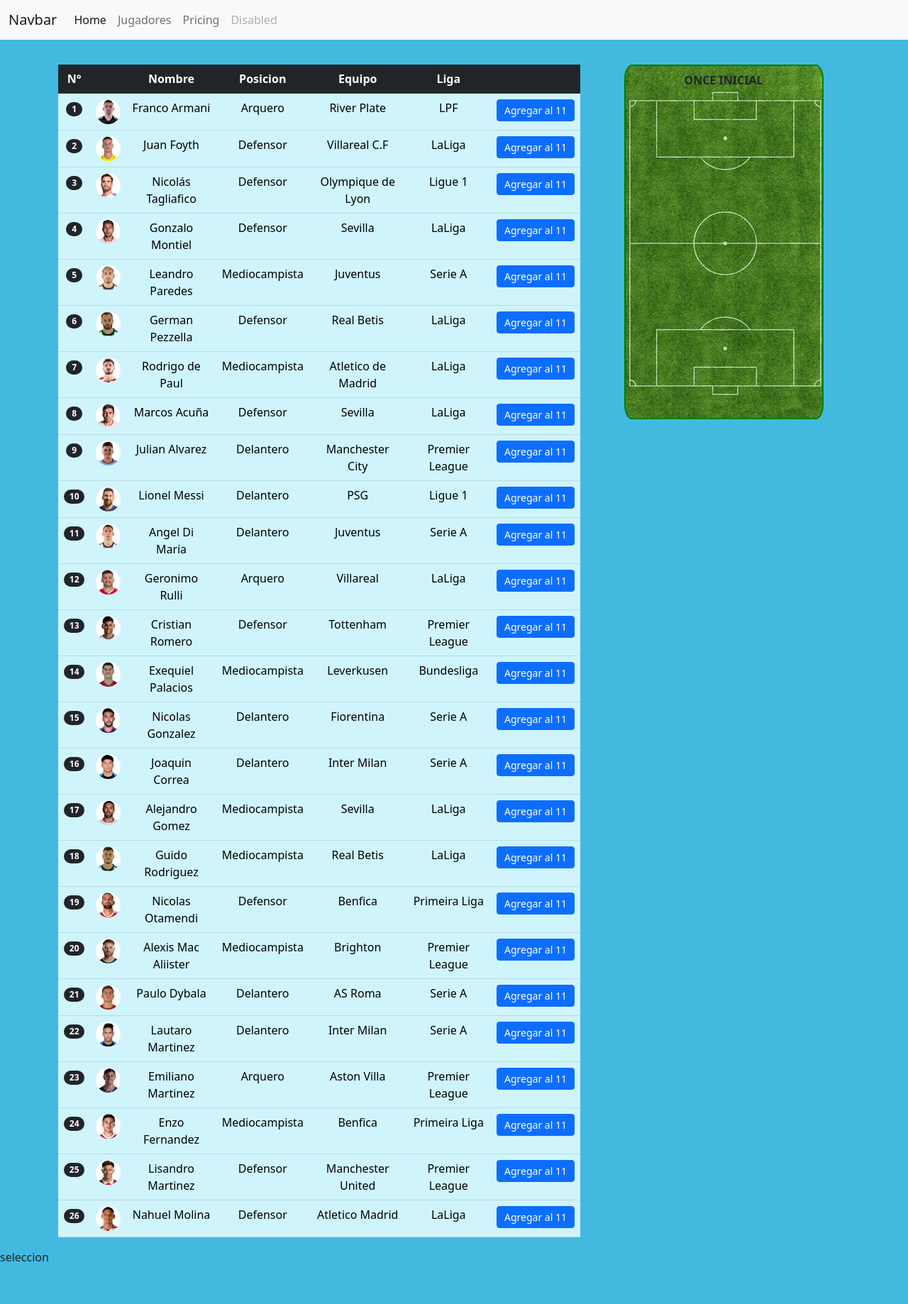
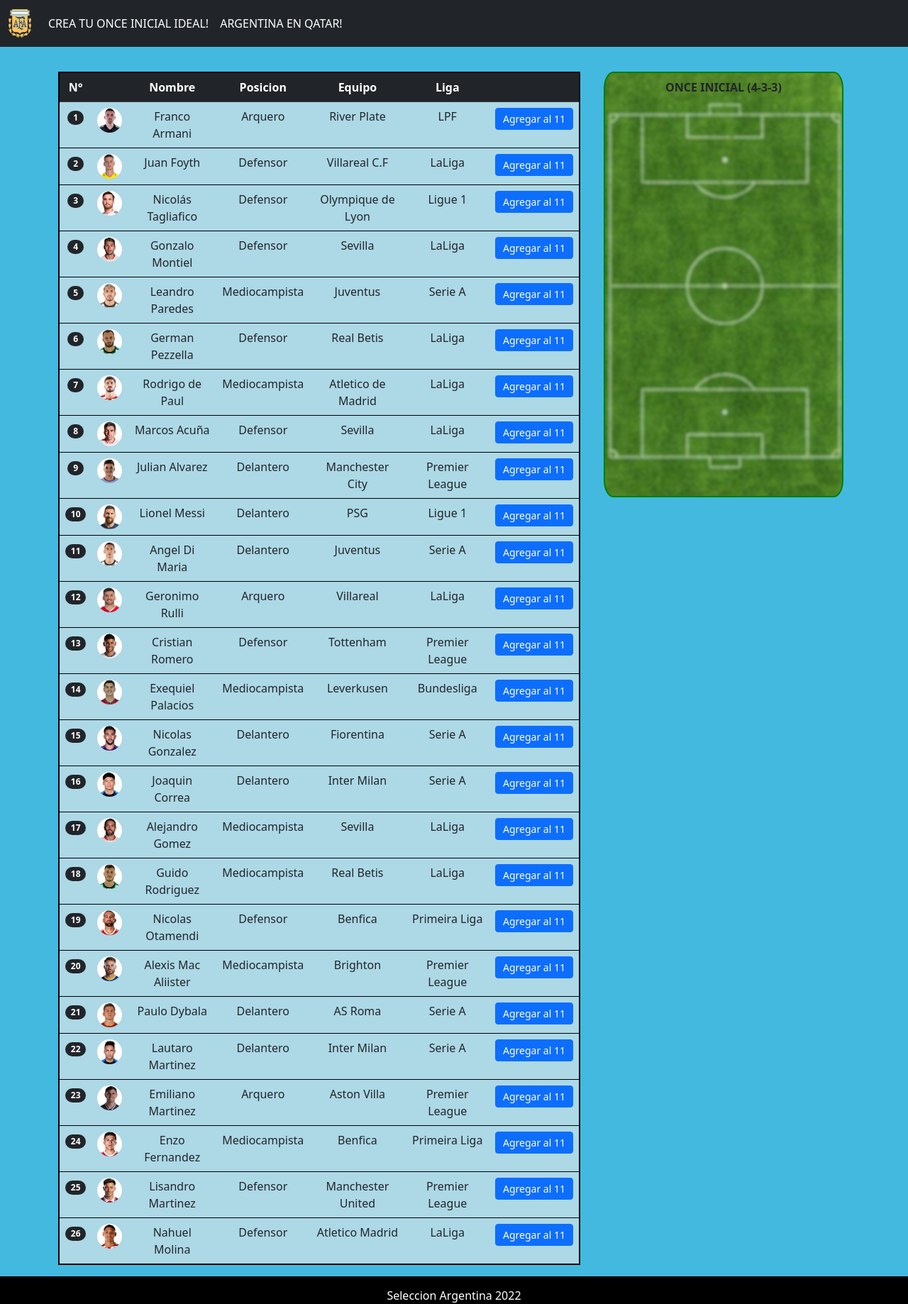
Before and after one commit to javoalon/TP-Angular, an Angular app: page / in a window 1280 px wide. Shown: the whole page at 71% size. Before the commit the page ends 1784 px from the top, so only its background shows below. Built offline with nearby package versions, Linux system fonts and the light colour scheme.

Commit message:
Delete player del 11, nav con disenio

```diff
--- a/src/app/app.component.html
+++ b/src/app/app.component.html
@@ -1,16 +1,10 @@
-<nav class="navbar navbar-expand-lg bg-light">
+<nav class="navbar navbar-expand-lg bg-dark">
   <div class="container-fluid">
-    <a class="navbar-brand" href="#">Navbar</a>
-    <button class="navbar-toggler" type="button" data-bs-toggle="collapse" data-bs-target="#navbarNavAltMarkup"
-      aria-controls="navbarNavAltMarkup" aria-expanded="false" aria-label="Toggle navigation">
-      <span class="navbar-toggler-icon"></span>
-    </button>
+    <a class="navbar-brand" href="#"><img src="../assets/img/afa-logo.png" alt="afa-logo afa" width="32"></a>
     <div class="collapse navbar-collapse" id="navbarNavAltMarkup">
       <div class="navbar-nav">
-        <a class="nav-link active" aria-current="page" href="#">Home</a>
-        <a class="nav-link" href="#">Jugadores</a>
-        <a class="nav-link" href="#">Pricing</a>
-        <a class="nav-link disabled">Disabled</a>
+        <a class="nav-link text-white" href="#">CREA TU ONCE INICIAL IDEAL!</a>
+        <a class="nav-link text-white" href="#">ARGENTINA EN QATAR!</a>
       </div>
     </div>
   </div>
@@ -25,4 +19,4 @@
     </div>
   </div>
 </div>
-<footer>{{title}}</footer>
+<footer>Seleccion Argentina 2022</footer>
--- a/src/app/app.component.scss
+++ b/src/app/app.component.scss
@@ -0,0 +1,6 @@
+footer{
+    text-align: center;
+    background-color: black;
+    padding-top: 15px;
+    color: white;
+}
--- a/src/app/once-inicial.service.ts
+++ b/src/app/once-inicial.service.ts
@@ -6,52 +6,60 @@ import { Player } from './player-list/Player';
     providedIn: 'root'
 })
 export class OnceInicialService {
-    private _OnceIniciales: Player[]=[];
-    OnceIniciales: BehaviorSubject<Player[]>= new BehaviorSubject(this._OnceIniciales);
-    constructor() {}
+    private _OnceIniciales: Player[] = [];
+    OnceIniciales: BehaviorSubject<Player[]> = new BehaviorSubject(this._OnceIniciales);
+    constructor() { }
     addToEleven(player: Player) {
         let defensores = 0;
         let mediocampistas = 0;
         let delanteros = 0;
-        let item = this._OnceIniciales.find((v1) => v1.name == player.name);
+        let item = this._OnceIniciales.find((v1) => v1.name == player.name); //se fija si existe ya ese jugador dentro del arreglo de los 11
         if (!item) {
             switch (player.position) {
                 case "Arquero":
-                    if (!this._OnceIniciales.find((v1) => v1.position == player.position)){
+                    if (!this._OnceIniciales.find((v1) => v1.position == player.position)) {
                         this._OnceIniciales.push(player);
+                        player.inTeam = true;
                     }
                     break;
                 case "Defensor":
                     this._OnceIniciales.forEach(player => {
-                        if(player.position=="Defensor")
+                        if (player.position == "Defensor")
                             defensores++;
                     });
-                    if(defensores<4)
+                    if (defensores < 4){
                         this._OnceIniciales.push(player);
+                        player.inTeam = true;
+                    }
                     break;
                 case "Mediocampista":
                     this._OnceIniciales.forEach(player => {
-                        if(player.position=="Mediocampista")
+                        if (player.position == "Mediocampista")
                             mediocampistas++;
                     });
-                    if(mediocampistas<3)
+                    if (mediocampistas < 3){
                         this._OnceIniciales.push(player);
+                        player.inTeam = true;
+                    }
                     break;
                 case "Delantero":
                     this._OnceIniciales.forEach(player => {
-                        if(player.position=="Delantero")
+                        if (player.position == "Delantero")
                             delanteros++;
                     });
-                    if(delanteros<3)
-                        this._OnceIniciales.push(player);
+                    if (delanteros < 3){
+                        this._OnceIniciales.push(player)
+                        player.inTeam = true;
+                    }
                     break;
             }
         }
     }
-    deleteFromEleven(playerToDelete:Player){
+    deleteFromEleven(playerToDelete: Player) {
         const indexOfObject = this._OnceIniciales.findIndex(player => {
             return player.number === playerToDelete.number;
-          });
-          this._OnceIniciales.splice(indexOfObject, 1);
+        });
+        this._OnceIniciales.splice(indexOfObject, 1);
+        playerToDelete.inTeam=false;
     }
 }
--- a/src/app/once-inicial/once-inicial.component.html
+++ b/src/app/once-inicial/once-inicial.component.html
@@ -3,7 +3,7 @@
         <thead>
             <tr>
                 <th></th>
-                <th>ONCE INICIAL</th>
+                <th>ONCE INICIAL (4-3-3)</th>
                 <th></th>
             </tr>
         </thead>
--- a/src/app/once-inicial/once-inicial.component.scss
+++ b/src/app/once-inicial/once-inicial.component.scss
@@ -1,14 +1,14 @@
 .container {
     background-image: url(../../assets/img/cancha-futbol.jpg);
-    min-height: 500px;
-    max-width: 281px;
+    min-height: 600px;
+    max-width: 338px;
     margin-top: 35px;
     border: 2px solid green;
     border-radius: 4%;
 }
 
 .icon {
-    width: 27px;
+    width: 32px;
     border-radius: 100%;
 }
 
--- a/src/app/player-list/Player.ts
+++ b/src/app/player-list/Player.ts
@@ -5,4 +5,5 @@ export interface Player {
     team: string;
     league: string;
     number: number;
+    inTeam: boolean;
 }
--- a/src/app/player-list/player-list.component.html
+++ b/src/app/player-list/player-list.component.html
@@ -1,4 +1,4 @@
-<table class="table table-info text-center">
+<table class="table text-center">
     <thead class="table-dark">
         <tr>
             <th>N°</th>
@@ -11,7 +11,7 @@
         </tr>
     </thead>
     <tbody>
-        <tr *ngFor="let player of players">
+        <tr *ngFor="let player of players" [ngClass]="{'enElOnce': player.inTeam}">
             <td><span class="badge rounded-pill bg-dark">{{player.number}}</span></td>
             <td><img class="icon" src="{{player.image}}" alt="{{player.name}}"></td>
             <td>{{player.name}}</td>
--- a/src/app/player-list/player-list.component.scss
+++ b/src/app/player-list/player-list.component.scss
@@ -4,7 +4,12 @@
 }
 table{
     margin-top: 35px;
+    background-color: lightblue;
+    border: 2px solid black;
 }
 .btn-sm{
     width: 110px;
 }
+.enElOnce{
+    background-color: rgb(255, 217, 0);
+}
```
Also changed, not shown: src/app/player-list/player-list.component.ts (+27 -1 lines), src/assets/img/afa-logo.png (added), src/assets/img/cancha-futbol.jpg.
